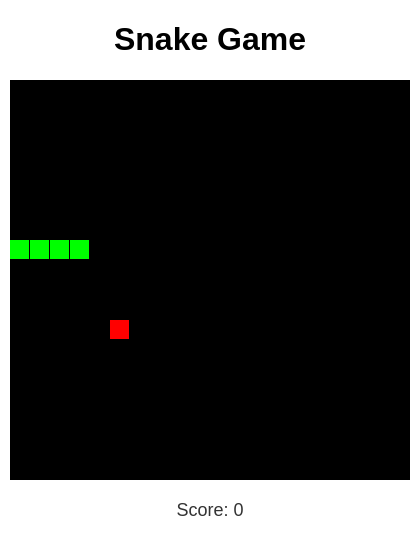
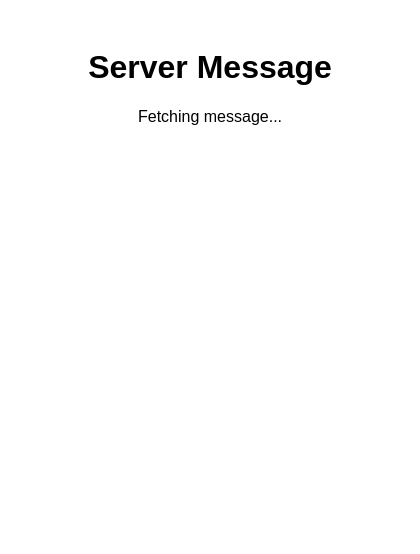
Before and after one commit to dummythical/test2, an Electron app: page index.html in a window 420 px wide. Drawn offline with Linux system fonts and the light colour scheme; no server answers.

Commit message:
Add HTTPS message fetcher

```diff
--- a/index.html
+++ b/index.html
@@ -2,112 +2,20 @@
 <html>
 <head>
   <meta charset="UTF-8">
-  <title>Snake Game</title>
+  <title>Server Message</title>
   <style>
-    body { font-family: Arial, sans-serif; text-align: center; }
-    canvas { background: #000; display: block; margin: 20px auto; }
-    #score { color: #333; font-size: 18px; }
+    body { font-family: Arial, sans-serif; padding: 20px; text-align: center; }
   </style>
 </head>
 <body>
-  <h1>Snake Game</h1>
-  <canvas id="game" width="400" height="400"></canvas>
-  <div id="score">Score: 0</div>
+  <h1>Server Message</h1>
+  <div id="message">Fetching message...</div>
   <script>
-    const canvas = document.getElementById('game');
-    const ctx = canvas.getContext('2d');
-    const grid = 20;
-    const tileCount = canvas.width / grid;
-    let score = 0;
-
-    const snake = {
-      x: 160,
-      y: 160,
-      dx: grid,
-      dy: 0,
-      cells: [],
-      maxCells: 4
-    };
-
-    const apple = {
-      x: 320,
-      y: 320
-    };
-
-    function getRandomInt(min, max) {
-      return Math.floor(Math.random() * (max - min)) + min;
-    }
-
-    function reset() {
-      snake.x = 160;
-      snake.y = 160;
-      snake.cells = [];
-      snake.maxCells = 4;
-      snake.dx = grid;
-      snake.dy = 0;
-      apple.x = getRandomInt(0, tileCount) * grid;
-      apple.y = getRandomInt(0, tileCount) * grid;
-      score = 0;
-      document.getElementById('score').textContent = 'Score: ' + score;
-    }
-
-    let count = 0;
-    function loop() {
-      requestAnimationFrame(loop);
-      if (++count < 4) return;
-      count = 0;
-      ctx.clearRect(0, 0, canvas.width, canvas.height);
-
-      snake.x += snake.dx;
-      snake.y += snake.dy;
-
-      if (snake.x < 0) snake.x = canvas.width - grid;
-      else if (snake.x >= canvas.width) snake.x = 0;
-      if (snake.y < 0) snake.y = canvas.height - grid;
-      else if (snake.y >= canvas.height) snake.y = 0;
-
-      snake.cells.unshift({x: snake.x, y: snake.y});
-      if (snake.cells.length > snake.maxCells) snake.cells.pop();
-
-      ctx.fillStyle = 'red';
-      ctx.fillRect(apple.x, apple.y, grid-1, grid-1);
-
-      ctx.fillStyle = 'lime';
-      snake.cells.forEach((cell, index) => {
-        ctx.fillRect(cell.x, cell.y, grid-1, grid-1);
-        if (cell.x === apple.x && cell.y === apple.y) {
-          snake.maxCells++;
-          score++;
-          document.getElementById('score').textContent = 'Score: ' + score;
-          apple.x = getRandomInt(0, tileCount) * grid;
-          apple.y = getRandomInt(0, tileCount) * grid;
-        }
-        for (let i = index + 1; i < snake.cells.length; i++) {
-          if (cell.x === snake.cells[i].x && cell.y === snake.cells[i].y) {
-            reset();
-          }
-        }
-      });
-    }
-
-    document.addEventListener('keydown', e => {
-      if (e.key === 'ArrowLeft' && snake.dx === 0) {
-        snake.dx = -grid;
-        snake.dy = 0;
-      } else if (e.key === 'ArrowUp' && snake.dy === 0) {
-        snake.dy = -grid;
-        snake.dx = 0;
-      } else if (e.key === 'ArrowRight' && snake.dx === 0) {
-        snake.dx = grid;
-        snake.dy = 0;
-      } else if (e.key === 'ArrowDown' && snake.dy === 0) {
-        snake.dy = grid;
-        snake.dx = 0;
-      }
+    window.api.getMessage().then(data => {
+      document.getElementById('message').textContent = data.message;
+    }).catch(err => {
+      document.getElementById('message').textContent = 'Error: ' + err.message;
     });
-
-    reset();
-    requestAnimationFrame(loop);
   </script>
 </body>
 </html>
--- a/package.json
+++ b/package.json
@@ -1,7 +1,7 @@
 {
-  "name": "snake-electron",
+  "name": "https-message-app",
   "version": "1.0.0",
-  "description": "A simple snake game using Electron",
+  "description": "Fetch a JSON message over HTTPS from a local server",
   "main": "main.js",
   "scripts": {
     "start": "electron ."
```
Also changed, not shown: preload.js (+19 -2 lines), README.md, 1 other file.
